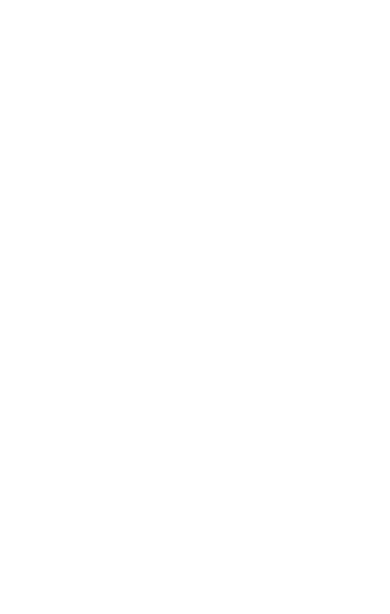
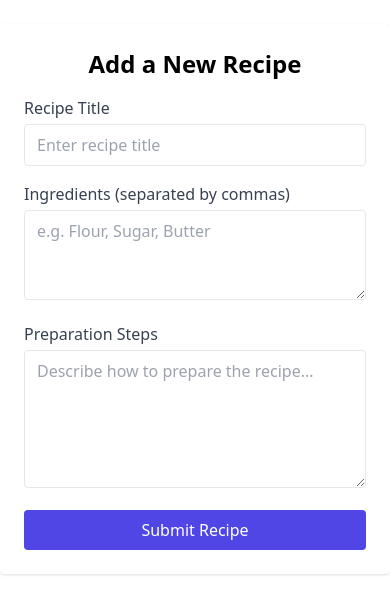
Before and after one commit to Rich-Tec/alx-fe-reactjs, a React (Vite) app in the folder recipe-sharing-platform/: page /add in a window 390 px wide. Before the commit this address had no page. Shown: the top 614 px of the page. Built offline with nearby package versions, Linux system fonts and the light colour scheme.

Commit message:
Added Responsive Form to Add New Recipes

```diff
--- a/recipe-sharing-platform/src/App.jsx
+++ b/recipe-sharing-platform/src/App.jsx
@@ -1,6 +1,8 @@
-import { BrowserRouter as Router, Route, Routes } from "react-router-dom";
+// src/App.js
+import { BrowserRouter as Router, Routes, Route } from "react-router-dom";
 import HomePage from "./components/HomePage";
 import RecipeDetail from "./components/RecipeDetail";
+import AddRecipeForm from "./components/AddRecipeForm";
 
 function App() {
   return (
@@ -8,6 +10,7 @@
       <Routes>
         <Route path="/" element={<HomePage />} />
         <Route path="/recipe/:id" element={<RecipeDetail />} />
+        <Route path="/add" element={<AddRecipeForm />} />
       </Routes>
     </Router>
   );
--- /dev/null
+++ b/recipe-sharing-platform/src/components/AddRecipeForm.jsx
@@ -0,0 +1,106 @@
+// src/components/AddRecipeForm.jsx
+import { useState } from "react";
+
+const AddRecipeForm = () => {
+  const [title, setTitle] = useState("");
+  const [ingredients, setIngredients] = useState("");
+  const [steps, setSteps] = useState("");
+  const [error, setError] = useState("");
+  const [success, setSuccess] = useState("");
+
+  const handleSubmit = (e) => {
+    e.preventDefault();
+    setError("");
+    setSuccess("");
+
+    // Validation
+    if (!title.trim() || !ingredients.trim() || !steps.trim()) {
+      setError("All fields are required.");
+      return;
+    }
+
+    const ingredientsList = ingredients.split(",").map((i) => i.trim());
+    if (ingredientsList.length < 2) {
+      setError("Please include at least two ingredients (separated by commas).");
+      return;
+    }
+
+    // Mock recipe object
+    const newRecipe = {
+      id: Date.now(),
+      title,
+      ingredients: ingredientsList,
+      steps,
+    };
+
+    console.log("New Recipe Submitted:", newRecipe);
+
+    setSuccess("Recipe added successfully!");
+    setTitle("");
+    setIngredients("");
+    setSteps("");
+  };
+
+  return (
+    <div className="max-w-2xl mx-auto p-6 bg-white rounded shadow mt-6">
+      <h2 className="text-2xl font-bold mb-4 text-center">Add a New Recipe</h2>
+
+      {error && <p className="text-red-500 text-center mb-3">{error}</p>}
+      {success && <p className="text-green-600 text-center mb-3">{success}</p>}
+
+      <form onSubmit={handleSubmit} className="space-y-4">
+        {/* Title */}
+        <div>
+          <label className="block text-gray-700 font-medium mb-1">
+            Recipe Title
+          </label>
+          <input
+            type="text"
+            value={title}
+            onChange={(e) => setTitle(e.target.value)}
+            placeholder="Enter recipe title"
+            className="w-full px-3 py-2 border rounded focus:outline-none focus:ring focus:ring-indigo-300"
+          />
+        </div>
+
+        {/* Ingredients */}
+        <div>
+          <label className="block text-gray-700 font-medium mb-1">
+            Ingredients (separated by commas)
+          </label>
+          <textarea
+            value={ingredients}
+            onChange={(e) => setIngredients(e.target.value)}
+            placeholder="e.g. Flour, Sugar, Butter"
+            rows="3"
+            className="w-full px-3 py-2 border rounded focus:outline-none focus:ring focus:ring-indigo-300"
+          ></textarea>
+        </div>
+
+        {/* Steps */}
+        <div>
+          <label className="block text-gray-700 font-medium mb-1">
+            Preparation Steps
+          </label>
+          <textarea
+            value={steps}
+            onChange={(e) => setSteps(e.target.value)}
+            placeholder="Describe how to prepare the recipe..."
+            rows="5"
+            className="w-full px-3 py-2 border rounded focus:outline-none focus:ring focus:ring-indigo-300"
+          ></textarea>
+        </div>
+
+        {/* Submit Button */}
+        <button
+          type="submit"
+          className="w-full bg-indigo-600 text-white py-2 px-4 rounded hover:bg-indigo-700 transition"
+        >
+          Submit Recipe
+        </button>
+      </form>
+    </div>
+  );
+};
+
+export default AddRecipeForm;
```
